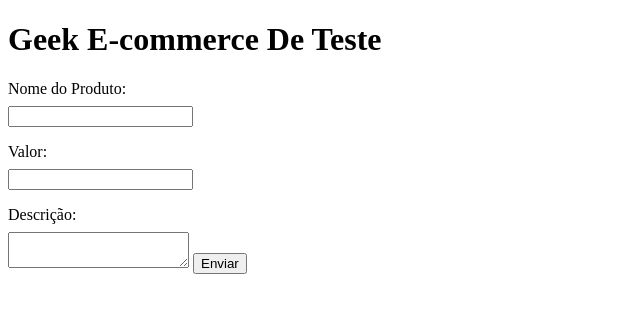
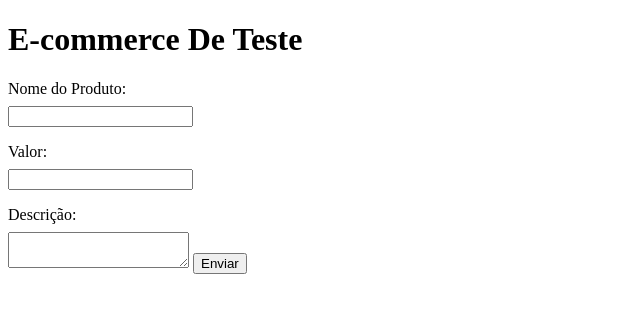
Before and after one commit to willdev-crypto/code-park, a plain HTML site: page index.html in a window 1280 px wide. Shown: the whole page, without its empty margins (0-640 px from the left). Drawn offline with Linux system fonts and the light colour scheme.

Commit message:
Update index.html

```diff
--- a/index.html
+++ b/index.html
@@ -16,7 +16,7 @@
   </style>
 </head>
 <body>
-  <h1>Geek E-commerce De Teste</h1>
+  <h1> E-commerce De Teste </h1>
   <form id="formProduto">
     <label for="nomeProduto">Nome do Produto:</label>
     <input type="text" id="nomeProduto" required>
```
